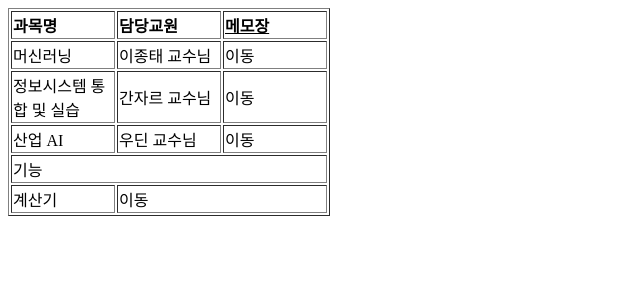
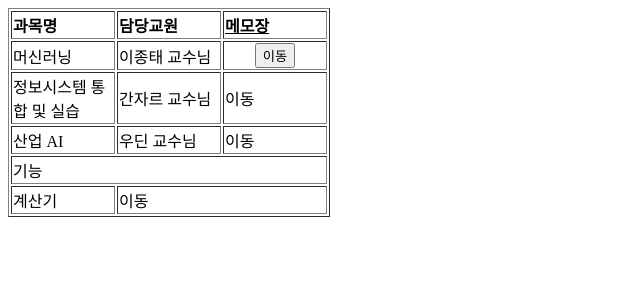
Before and after one commit to KIMBJ1/KIM_BJ0, a Flask app: page / in a window 1280 px wide. Shown: the top 300 px of the page, without its empty margins (0-640 px from the left). Run offline with Flask 2, Linux system fonts and the light colour scheme.

Commit message:
Update asdf.html

```diff
--- a/exam/templates/asdf.html
+++ b/exam/templates/asdf.html
@@ -15,7 +15,7 @@
 <tr>
         <td>머신러닝</td>
         <td>이종태 교수님</td>
-        <td>이동</td>
+        <td align='center'><form><input type=submit value="이동"></form></td>
         </td>
     </tr>
     <tr>
```
